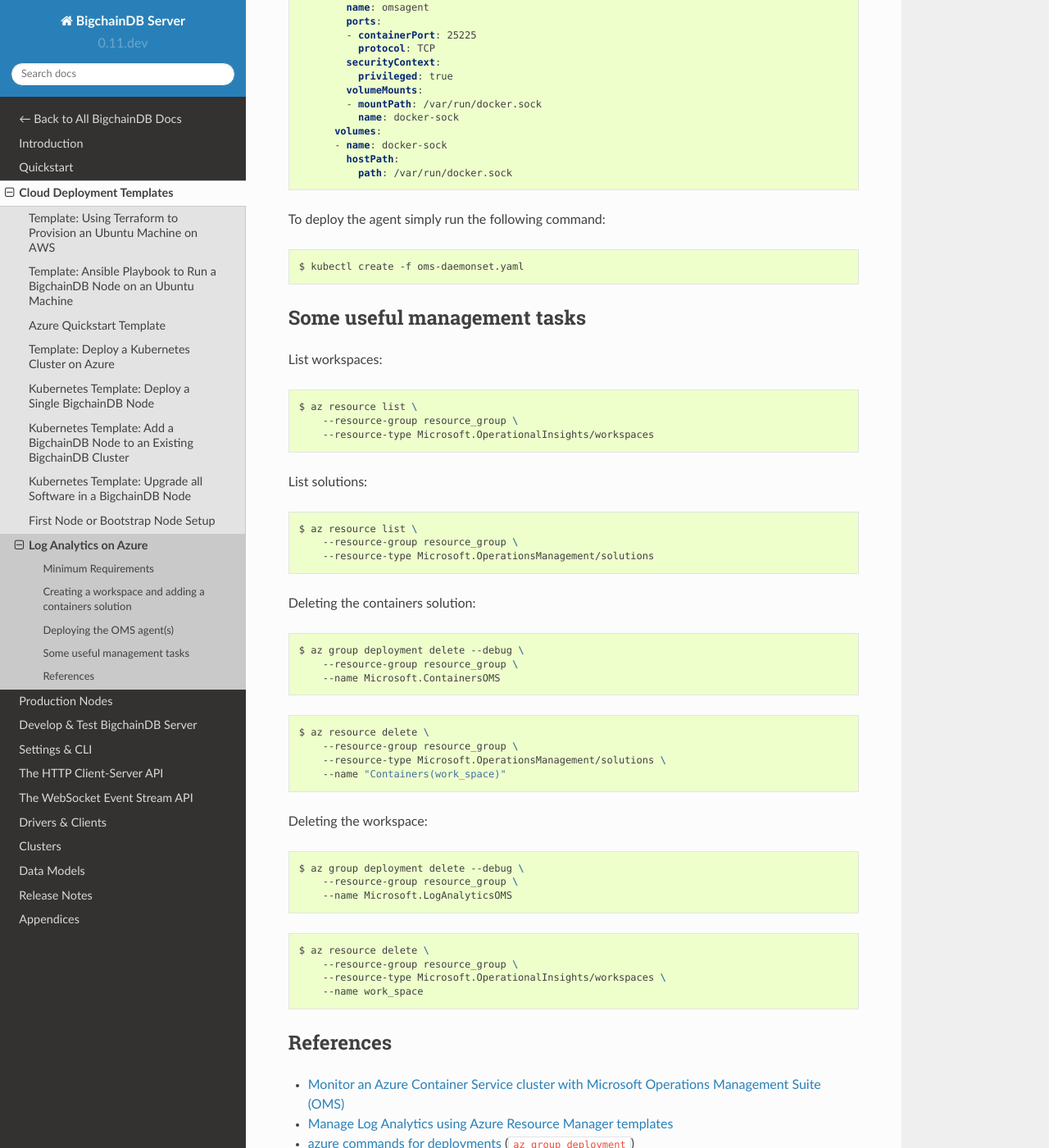
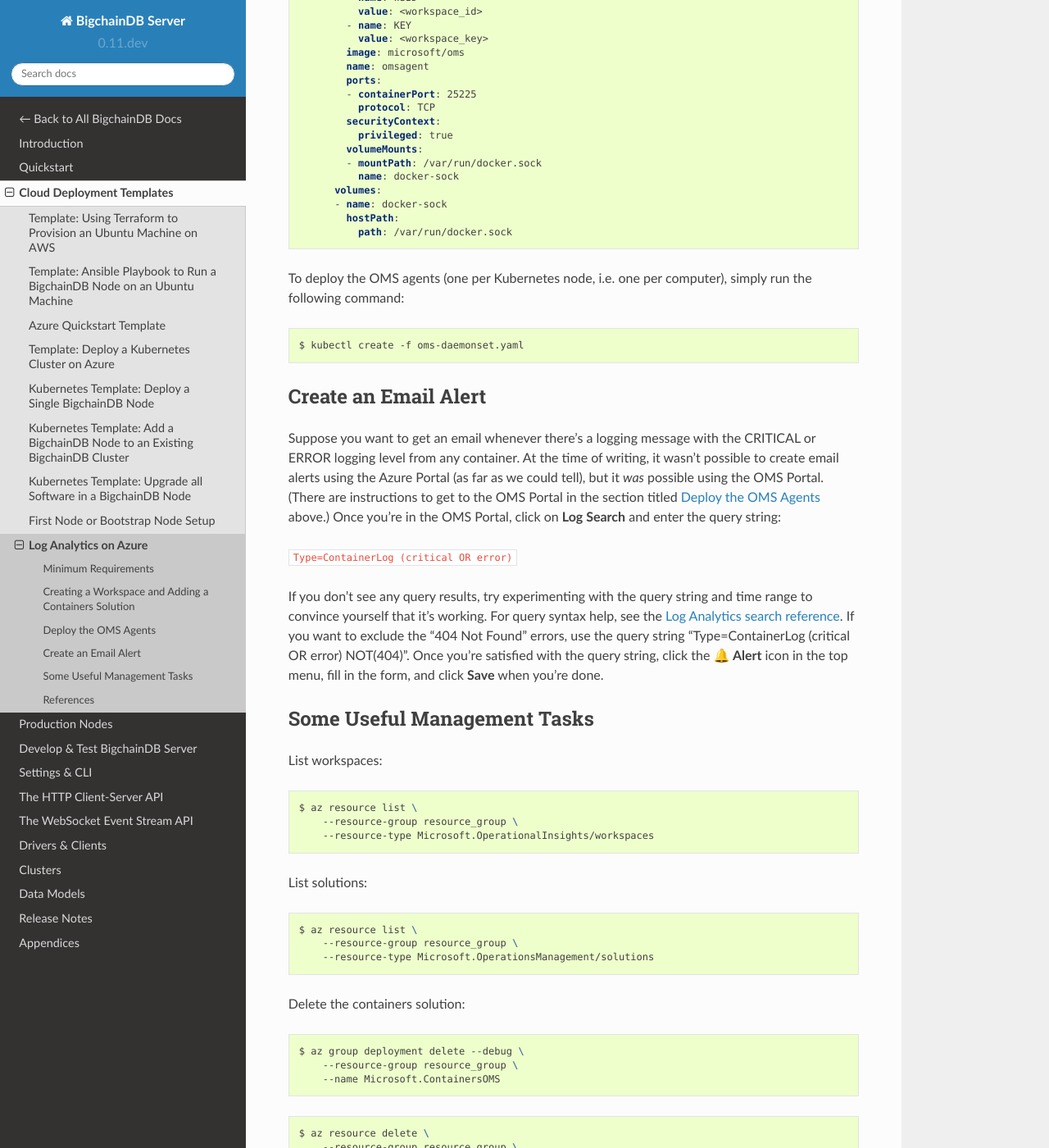
Before and after one commit to bigchaindb/bigchaindb, a Sphinx documentation site: the page built from docs/server/source/cloud-deployment-templates/log-analytics.rst, in a window 1280 px wide and 1400 px high, scrolled down 3285 px. Shown: the whole window at 82% size. Built offline with Sphinx 7.4.7 and the Read the Docs theme 2.0.0, drawn with Linux system fonts in a browser that asks for light colours; pages that are not in the unit, such as notebooks, are missing from menus; some of the changed text lies outside the part shown.

Commit message:
New docs how to 'Create an Email Alert' in OMS Portal

```diff
--- a/docs/server/source/cloud-deployment-templates/log-analytics.rst
+++ b/docs/server/source/cloud-deployment-templates/log-analytics.rst
@@ -3,11 +3,10 @@
 
 This section documents how to create and configure a Log Analytics workspace on
 Azure, for a Kubernetes-based deployment.
-
 The documented approach is based on an integration of Microsoft's Operations
 Management Suite (OMS) with a Kubernetes-based Azure Container Service cluster.
 
-The :ref:`oms-k8s-references` contains links to more detailed documentation on
+The :ref:`oms-k8s-references` section (below) contains links to more detailed documentation on
 Azure, and Kubernetes.
 
 There are three main steps involved:
@@ -120,14 +119,14 @@
         }
     }
 
-Deploying the OMS agent(s)
---------------------------
-In order to deploy an OMS agent two important pieces of information are needed:
+Deploy the OMS Agents
+---------------------
+To deploy an OMS agent, two important pieces of information are needed:
 
 * workspace id
 * workspace key
 
-Obtaining the workspace id:
+You can obtain the workspace id using:
 
 .. code-block:: bash
 
@@ -138,13 +137,17 @@
         | grep customerId
     "customerId": "12345678-1234-1234-1234-123456789012",
 
-Obtaining the workspace key:
+Until we figure out a way to obtain the *workspace key* via the command line,
+you can get it via the OMS Portal.
+To get to the OMS Portal, go to the Azure Portal and click on:
 
-Until we figure out a way to this via the command line please see instructions
-under `Obtain your workspace ID and key
-<https://docs.microsoft.com/en-us/azure/container-service/container-service-kubernetes-oms#obtain-your-workspace-id-and-key>`_.
+Resource Groups > (Your k8s cluster's resource group) > Log analytics (OMS) > (Name of the only item listed) > OMS Workspace > OMS Portal
 
-Once you have the workspace id and key you can include them in the following
+(Let us know if you find a faster way.)
+Then see `Microsoft's instructions to obtain your workspace ID and key
+<https://docs.microsoft.com/en-us/azure/container-service/container-service-kubernetes-oms#obtain-your-workspace-id-and-key>`_ (via the OMS Portal).
+
+Once you have the workspace id and key, you can include them in the following
 YAML file (:download:`oms-daemonset.yaml
 <../../../../k8s/logging-and-monitoring/oms-daemonset.yaml>`):
 
@@ -182,14 +185,44 @@
             hostPath:
               path: /var/run/docker.sock
 
-To deploy the agent simply run the following command:
+To deploy the OMS agents (one per Kubernetes node, i.e. one per computer),
+simply run the following command:
 
 .. code-block:: bash
 
     $ kubectl create -f oms-daemonset.yaml
 
 
-Some useful management tasks
+Create an Email Alert
+---------------------
+
+Suppose you want to get an email whenever there's a logging message
+with the CRITICAL or ERROR logging level from any container.
+At the time of writing, it wasn't possible to create email alerts
+using the Azure Portal (as far as we could tell),
+but it *was* possible using the OMS Portal.
+(There are instructions to get to the OMS Portal
+in the section titled :ref:`Deploy the OMS Agents` above.)
+Once you're in the OMS Portal, click on **Log Search**
+and enter the query string:
+
+``Type=ContainerLog (critical OR error)``
+
+If you don't see any query results,
+try experimenting with the query string and time range
+to convince yourself that it's working.
+For query syntax help, see the
+`Log Analytics search reference <https://docs.microsoft.com/en-us/azure/log-analytics/log-analytics-search-reference>`_.
+If you want to exclude the "404 Not Found" errors,
+use the query string
+"Type=ContainerLog (critical OR error) NOT(404)".
+Once you're satisfied with the query string,
+click the **🔔 Alert** icon in the top menu,
+fill in the form,
+and click **Save** when you're done.
+
+
+Some Useful Management Tasks
 ----------------------------
 List workspaces:
 
@@ -207,7 +240,7 @@
         --resource-group resource_group \
         --resource-type Microsoft.OperationsManagement/solutions
 
-Deleting the containers solution:
+Delete the containers solution:
 
 .. code-block:: bash
 
@@ -222,7 +255,7 @@
         --resource-type Microsoft.OperationsManagement/solutions \
         --name "Containers(work_space)"
 
-Deleting the workspace:
+Delete the workspace:
 
 .. code-block:: bash
 
```
Also changed, not shown: other parts of docs/server/source/cloud-deployment-templates/log-analytics.rst (+3 -3 lines).
